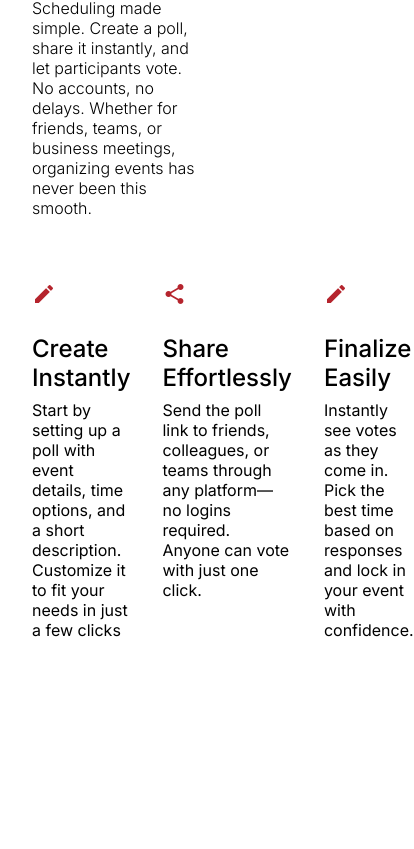
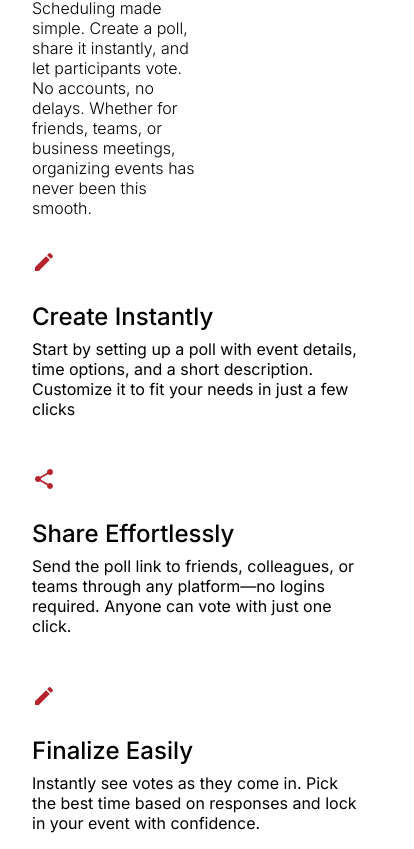
Before and after one commit to danieljancar/hangbuddies, an Angular app in the folder apps/frontend/: page / in a window 390 px wide. Shown: the part 669-1518 px from the top of the page, 414 px wide, since content can reach past the window. Before the commit the page ends 1341 px from the top, so only its background shows below. Built offline with nearby package versions, Linux system fonts and the light colour scheme.

Commit message:
feat(Landing Page); added responsive design to landing-info

```diff
--- a/apps/frontend/src/app/features/homepage/Landing/Landing.component.scss
+++ b/apps/frontend/src/app/features/homepage/Landing/Landing.component.scss
@@ -97,4 +97,12 @@
   #landing-design-view-illustration {
     display: none;
   }
+  #landing-info-container{
+    flex-direction: column;
+    gap: 2rem;
+    margin-top: 2rem;
+  }
+  .landing-container-content-view{
+    height: 120vh;
+  }
 }
```
